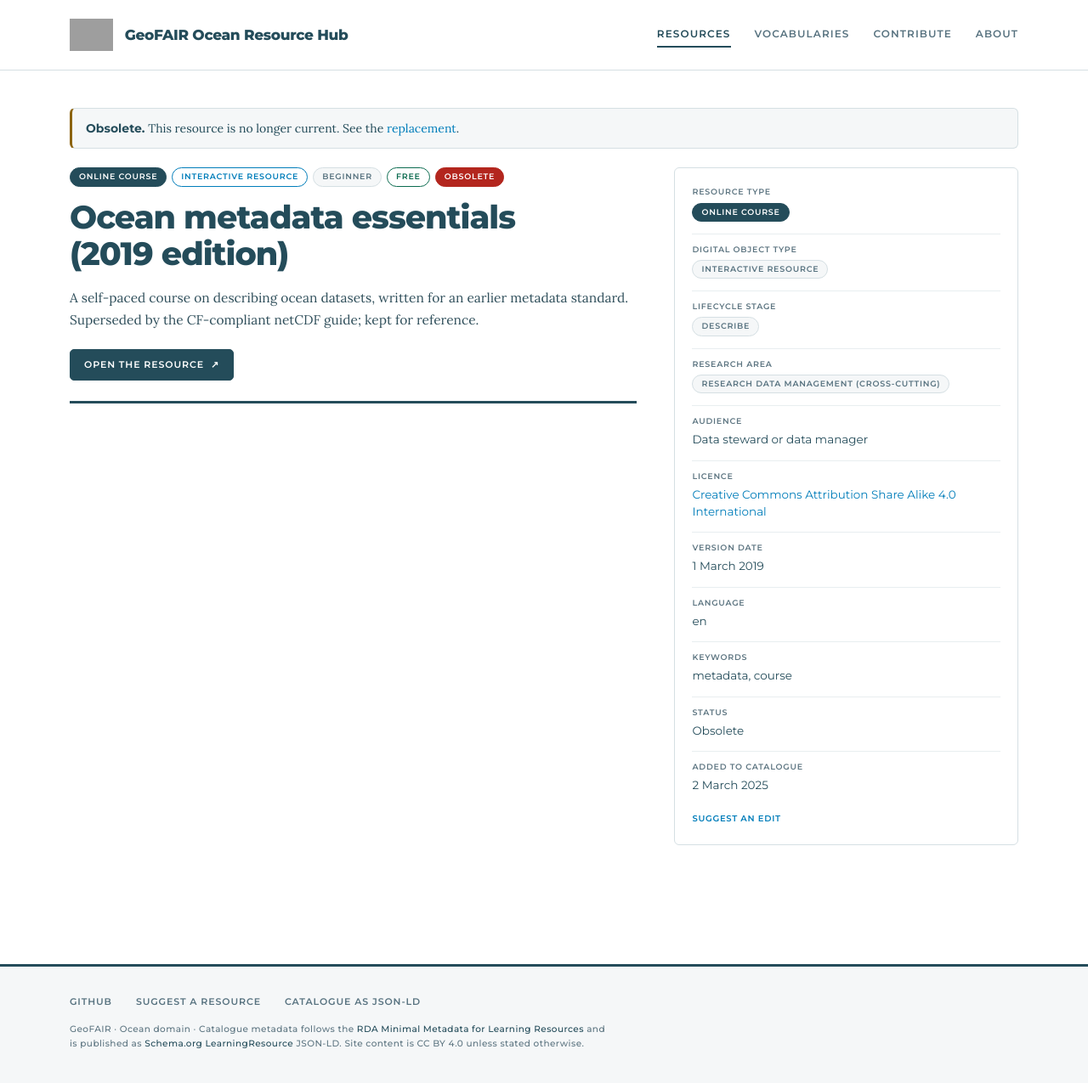
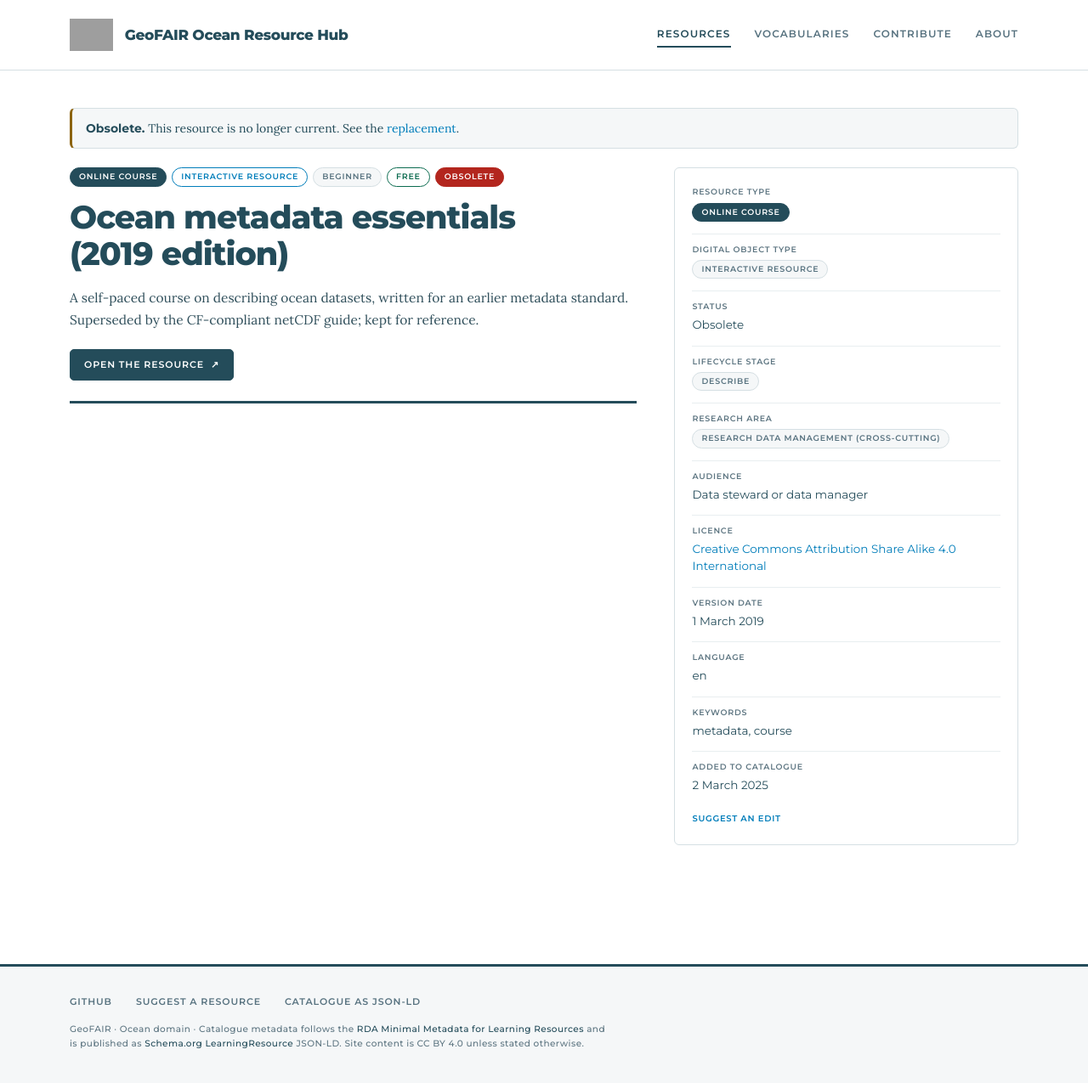
Before and after one commit to harborlighttech/geofair-ocean, a Jekyll site: the page built from _resources/sample-005.md, in a window 1280 px wide. Shown: the whole page at 85% size. Built offline with Jekyll 4.4.1, drawn with Linux system fonts in a browser that asks for light colours; grey boxes are pictures that could not be loaded.

Commit message:
Resource page metadata pane: Status above Lifecycle stage
Co-Authored-By: Claude Fable 5.1 <noreply@anthropic.com>
Claude-Session: https://claude.ai/code/session_011kBagbkjyvYgMhiz54Mqov

```diff
--- a/_layouts/resource.html
+++ b/_layouts/resource.html
@@ -87,6 +87,8 @@ layout: default
         <dt>Digital object type</dt>
         <dd>{% for ot in ot_terms %}<a class="chip chip--link" href="{{ '/resources/' | relative_url }}?object={{ ot.id }}" title="{{ ot.definition | escape }}">{{ ot.label }}</a> {% endfor %}</dd>
         {%- endif %}
+        <dt>Status</dt>
+        <dd>{{ st.label | default: r.status }}</dd>
         <dt>Lifecycle stage</dt>
         <dd>{% for sid in r.lifecycle_stages %}{% assign t = site.data.vocab.lifecycle_stage.terms | where: "id", sid | first %}<a class="chip chip--link" href="{{ '/resources/' | relative_url }}?stage={{ sid }}" title="{{ t.definition | escape }}">{{ t.label | default: sid }}</a> {% endfor %}</dd>
         <dt>Research area</dt>
@@ -109,8 +111,6 @@ layout: default
         <dt>Keywords</dt>
         <dd>{{ r.keywords | join: ", " }}</dd>
         {%- endif %}
-        <dt>Status</dt>
-        <dd>{{ st.label | default: r.status }}</dd>
         {%- if r.date_added %}
         <dt>Added to catalogue</dt>
         <dd><time datetime="{{ r.date_added | date: '%Y-%m-%d' }}">{{ r.date_added | date: "%-d %B %Y" }}</time></dd>
```
